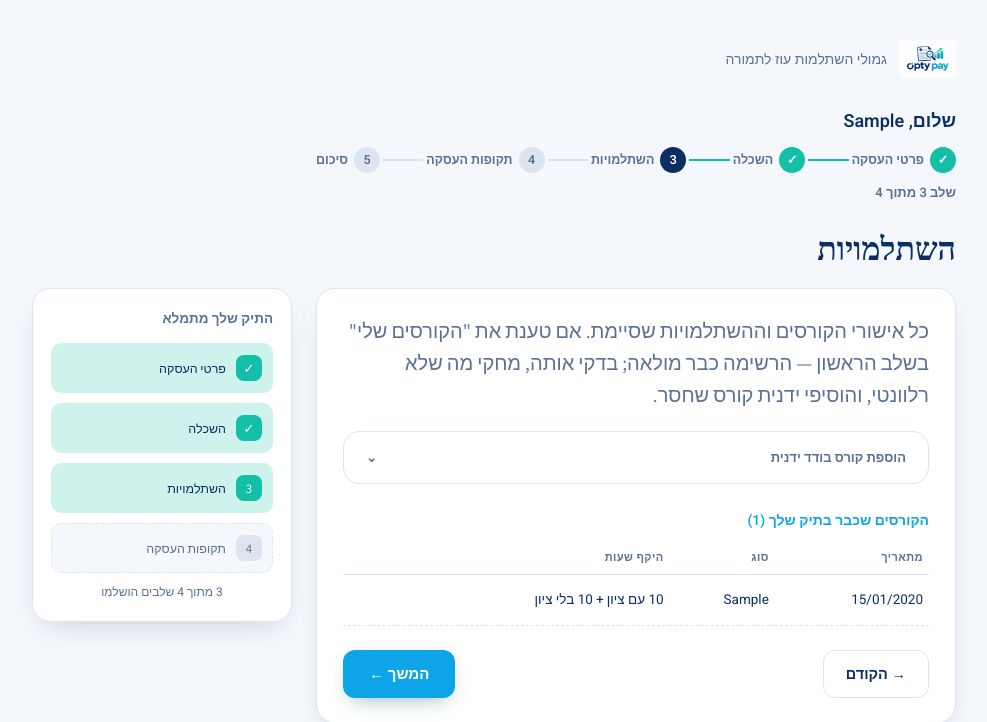
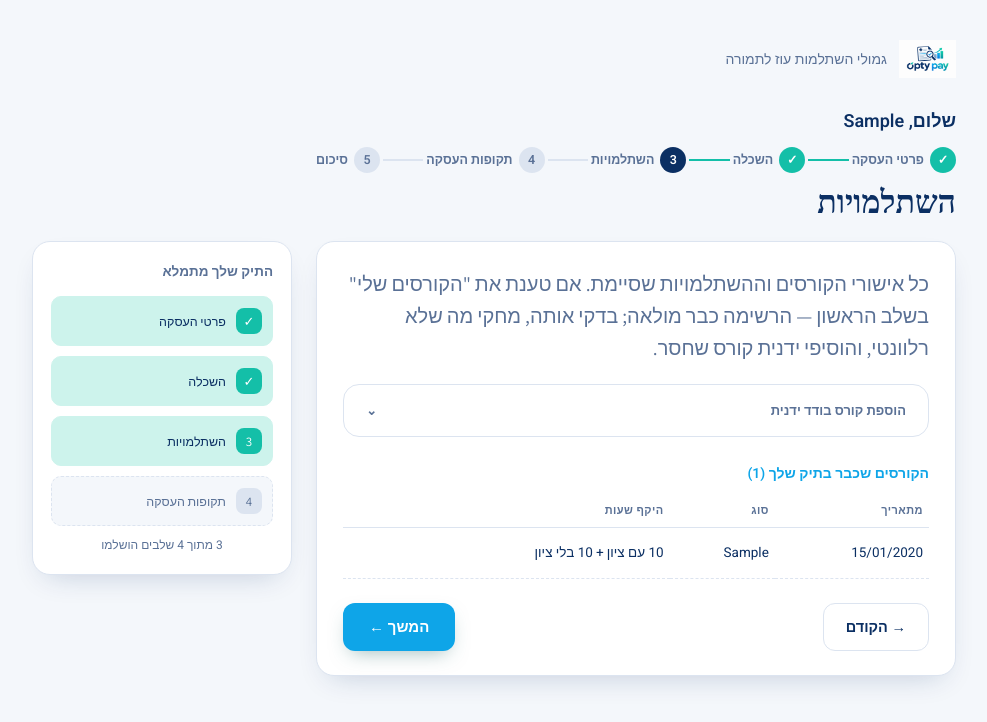
Before and after one commit to Rivka-Man/salary-engine, a Flask app: page /my/1/wizard/courses in a window 1280 px wide. Shown: the top 722 px of the page, without its empty margins (146-1133 px from the left). After the commit the page ends 686 px from the top, so only its background shows below. Run offline with Flask 3, Linux system fonts and the light colour scheme; a database or web service that is not in the repository returns one stand-in record (values such as "Sample title"); some libraries are stand-ins or nearby versions; some web fonts are replaced.

Commit message:
Remove "step X of 4" text under the journey circles
Co-Authored-By: Claude Sonnet 5 <noreply@anthropic.com>

```diff
--- a/templates/my_base.html
+++ b/templates/my_base.html
@@ -212,9 +212,6 @@
     {% if i < 4 %}<div class="jline {% if i < journey_step %}filled{% endif %}"></div>{% endif %}
     {% endfor %}
   </div>
-  {% if journey_step >= 0 and journey_step < 4 %}
-  <div class="journey-step-label">שלב {{ journey_step + 1 }} מתוך 4</div>
-  {% endif %}
   {% endif %}
 
   {% with messages = get_flashed_messages(with_categories=true) %}
```
